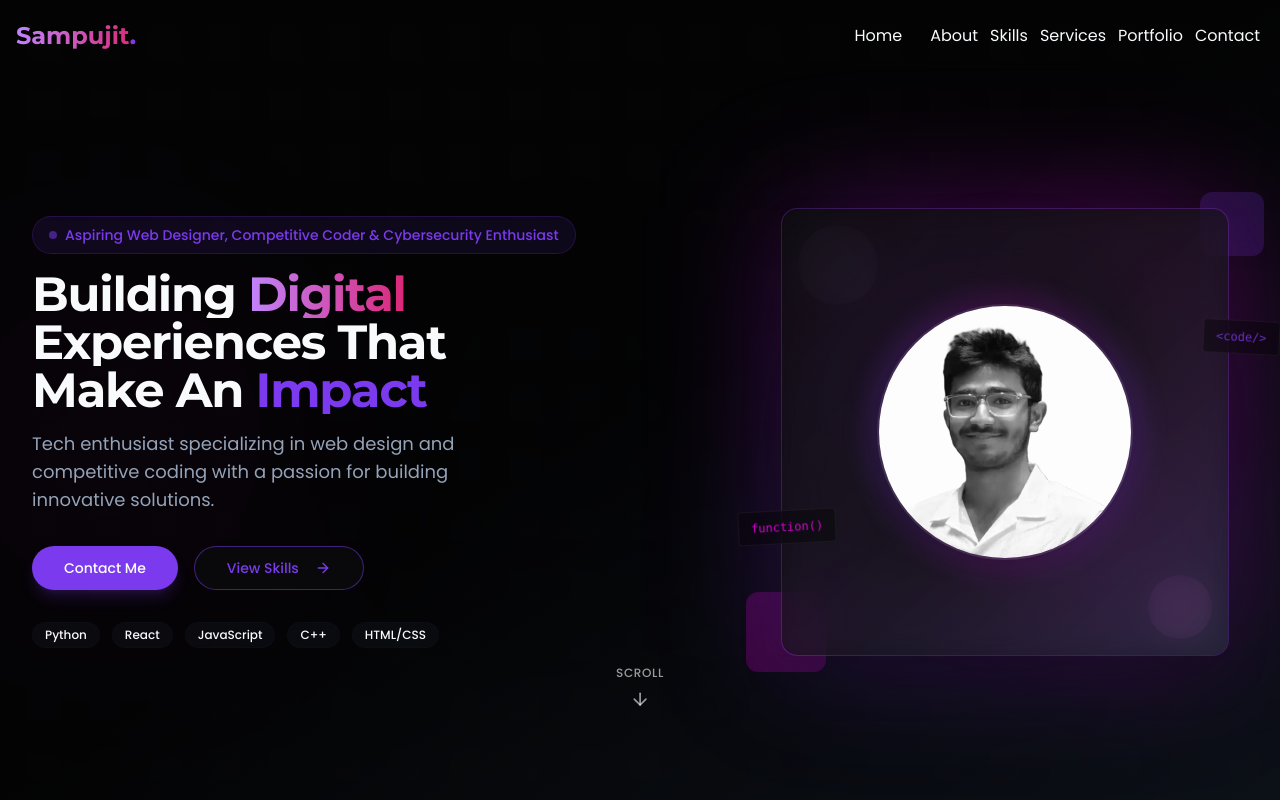
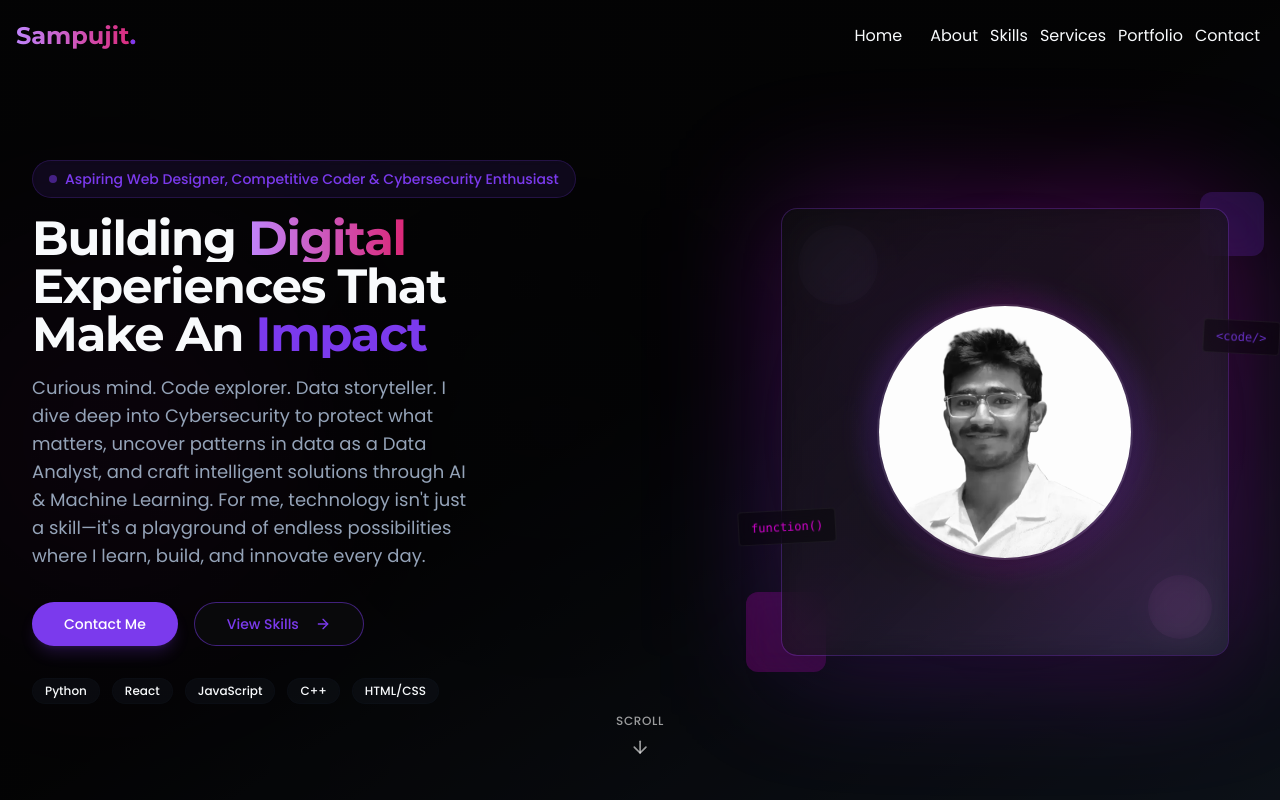
Before and after one commit to sampujit/sampujit, a React (Vite) app: page / in a window 1280 px wide. Shown: the top 800 px of the page. Built offline with nearby package versions, Linux system fonts and the light colour scheme.

Commit message:
Update hero section text
Replace the existing text in the hero section with the new description provided by the user.

```diff
--- a/src/components/sections/HeroSection.tsx
+++ b/src/components/sections/HeroSection.tsx
@@ -79,7 +79,9 @@ const HeroSection: React.FC = () => {
 
               <div className="overflow-hidden">
                 <p className="text-lg text-muted-foreground max-w-md opacity-0 animate-fade-in delay-500">
-                  Tech enthusiast specializing in web design and competitive coding with a passion for building innovative solutions.
+                  Curious mind. Code explorer. Data storyteller.
+                  I dive deep into Cybersecurity to protect what matters, uncover patterns in data as a Data Analyst, and craft intelligent solutions through AI & Machine Learning.
+                  For me, technology isn't just a skill—it's a playground of endless possibilities where I learn, build, and innovate every day.
                 </p>
               </div>
             </div>
```
